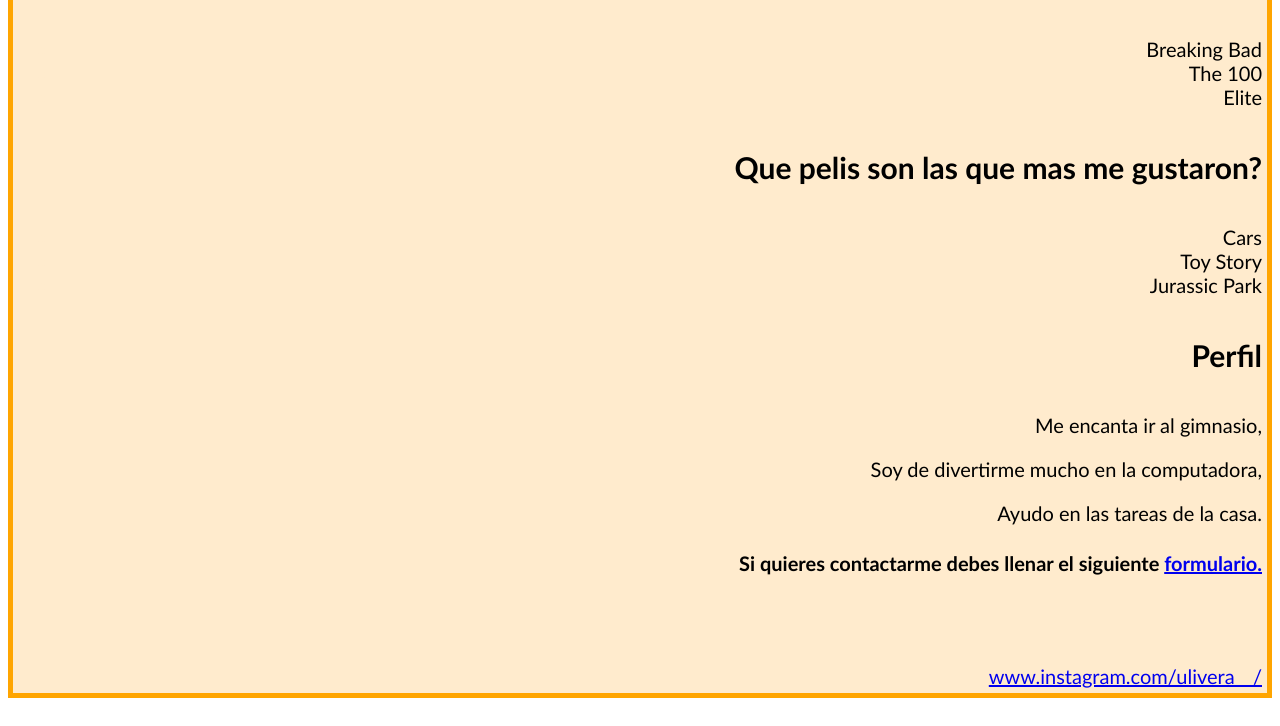
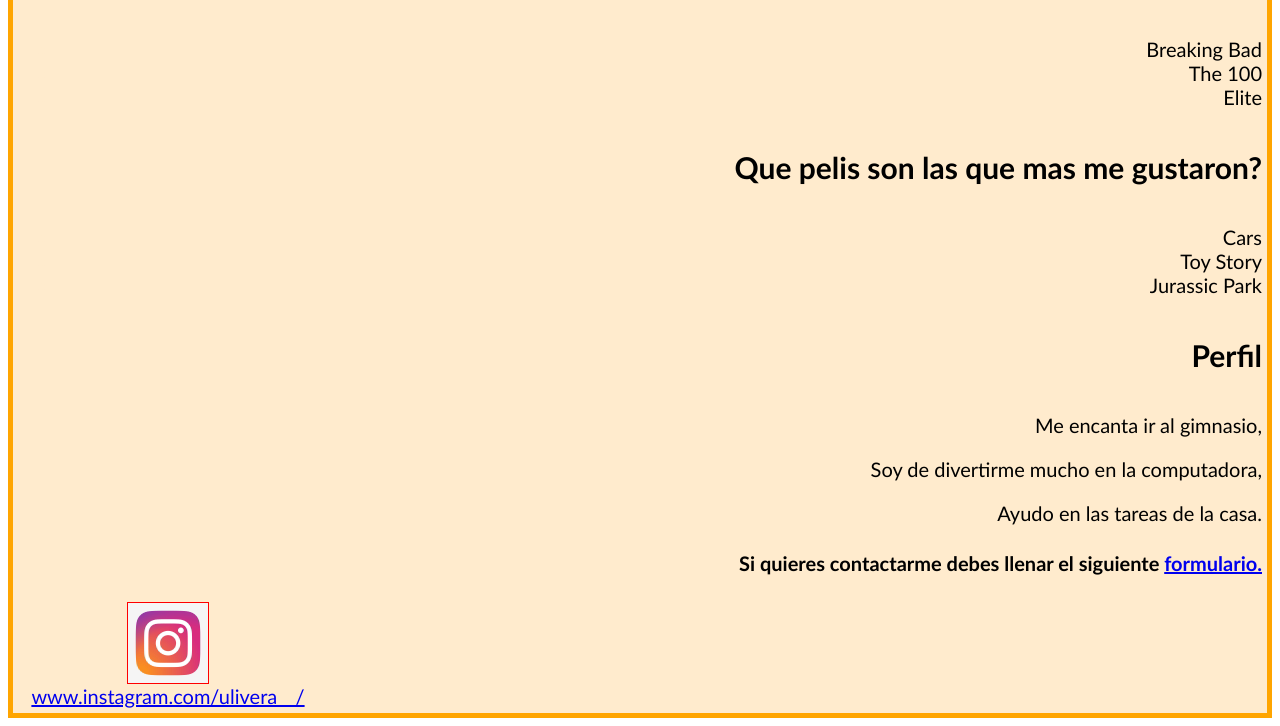
Before and after one commit to UliVera/programacionUTN, a plain HTML site: page Tarea HTML/index.html in a window 1280 px wide. Shown: the part 437-1163 px from the top of the page. Drawn offline with Linux system fonts and the light colour scheme.

Commit message:
Posicionando imagen

```diff
--- a/Tarea HTML/index.html
+++ b/Tarea HTML/index.html
@@ -51,9 +51,11 @@
                 <a href="formulario.html" target="_blank">formulario.</a>
             </h4>
         </nav>
-        <div>
-            <img class="social" src="instagram.png" alt="Instagram">
-            <a href="instagram.png">www.instagram.com/ulivera__/</a>
+        <div class="social-container">
+             <div class="social-internal-container">
+                 <img class="instagram-logo" src="instagram.png" alt="Instagram">
+                 <a href="instagram.png">www.instagram.com/ulivera__/</a>
+             </div>
         </div>
     </main>
 
--- a/Tarea HTML/style.css
+++ b/Tarea HTML/style.css
@@ -19,10 +19,17 @@
 ::marker {
     color: blanchedalmond;
   }
-.social{
-    position: relative;
-    top: 0px;
-    left: -90%;
+.social-container{
+    width: 100%;
+}
+.social-internal-container{
+    display: flex;
+    max-width: 80%;
+    width: 300px;
+    flex-direction: column;
+    align-items: center;
+}
+.instagram-logo{
     border: 1px solid red;
     width: 80px;
 }
```
